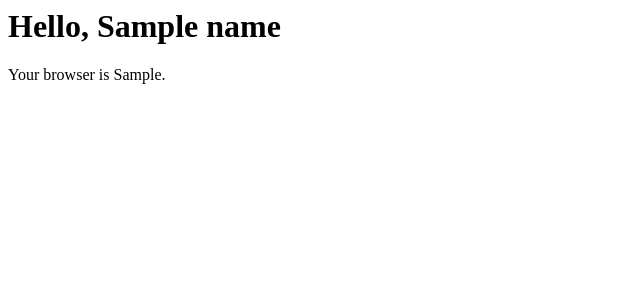
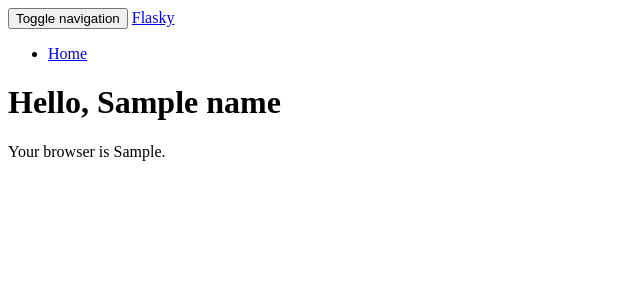
Before and after one commit to aliMujahid/hello-world, a Flask app: template templates/user.html in a window 1280 px wide. Shown: the top 300 px of the page, without its empty margins (0-640 px from the left). Run offline with Flask 2, Linux system fonts and the light colour scheme; the template is opened without the code that fills it: most values are stand-ins (such as "Sample title", 1, 10 or a date in 2020); some libraries are stand-ins or nearby versions.

Commit message:
Using bootstap

```diff
--- a/templates/user.html
+++ b/templates/user.html
@@ -1,2 +1,35 @@
-<h1> Hello, {{name}}</h1>
+{% extends "bootstrap/base.html" %}
+
+{% block title %} Flasky {% endblock %}
+
+{% block navbar %}
+    <div class="navbar navbar-invers" role="navigation">
+        <div class="container">
+            <div class="navbar-eader">
+                <button type="button" class="navbar-toggle" data-toggle="collapse" data-target=".navbar-collapse">
+                    <span class="sr-only">Toggle navigation</span>
+                    <span class="icon-bar"></span>
+                    <span class="icon-bar"></span>
+                    <span class="icon-bar"></span>
+                </button>
+                <a class="navbar-brand" href="/">Flasky</a>
+            </div>
+            <div class="navbar-collapse collapse">
+                <ul class="nav navbar-nav">
+                    <li><a href="/">Home</a></li>
+                </ul>
+            </div>
+        </div>
+    </div>
+{% endblock %}
+
+{% block content %}
+<div class="container">
+    <div class="page-header">
+        <h1> Hello, {{name}}</h1>
+    </div>
+</div>
+
 <p> Your browser is {{user_agent}}.</p>
+
+{% endblock %}
```
Also changed, not shown: bootstrap/base.html (added, +11 -0 lines).
